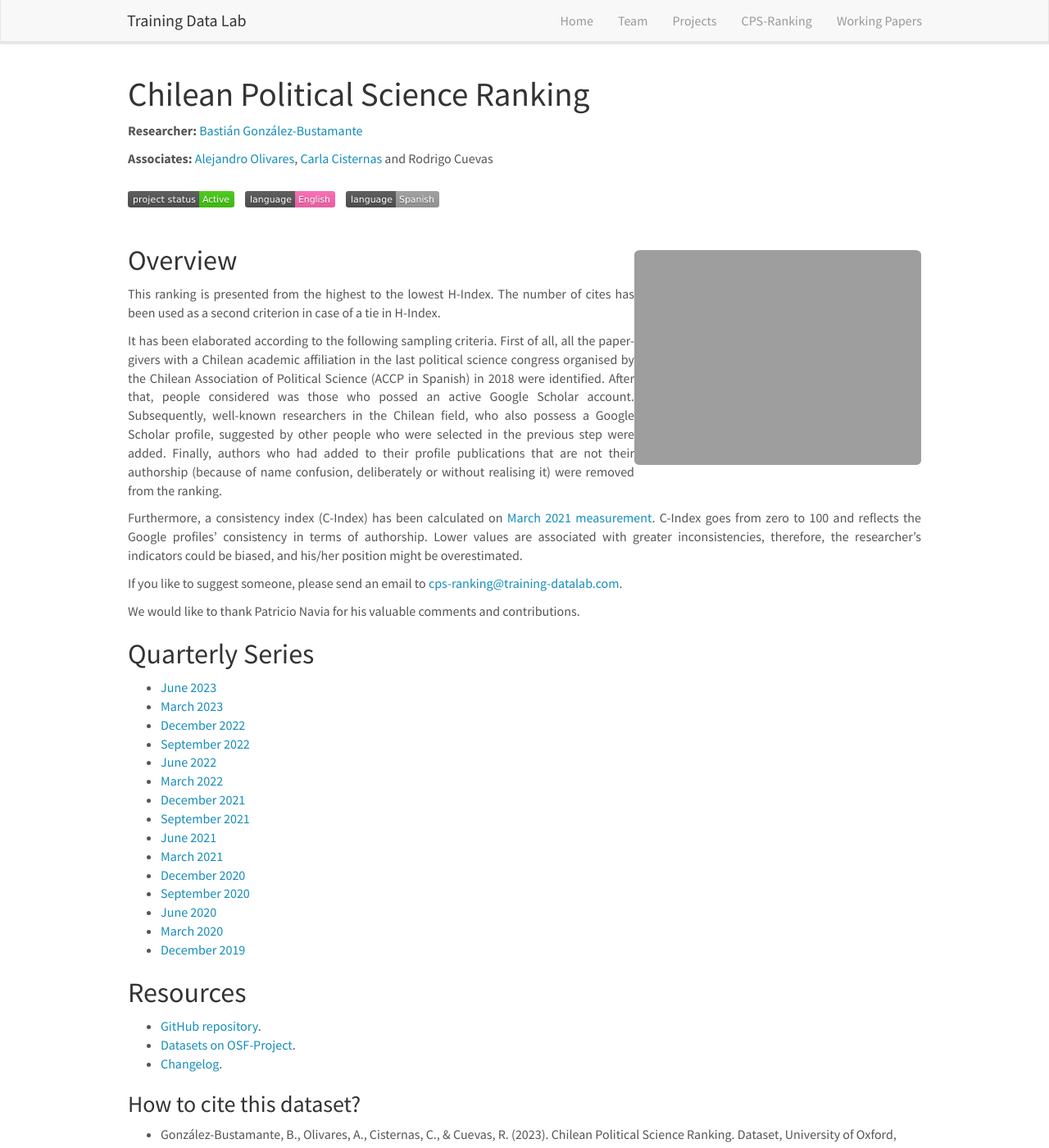
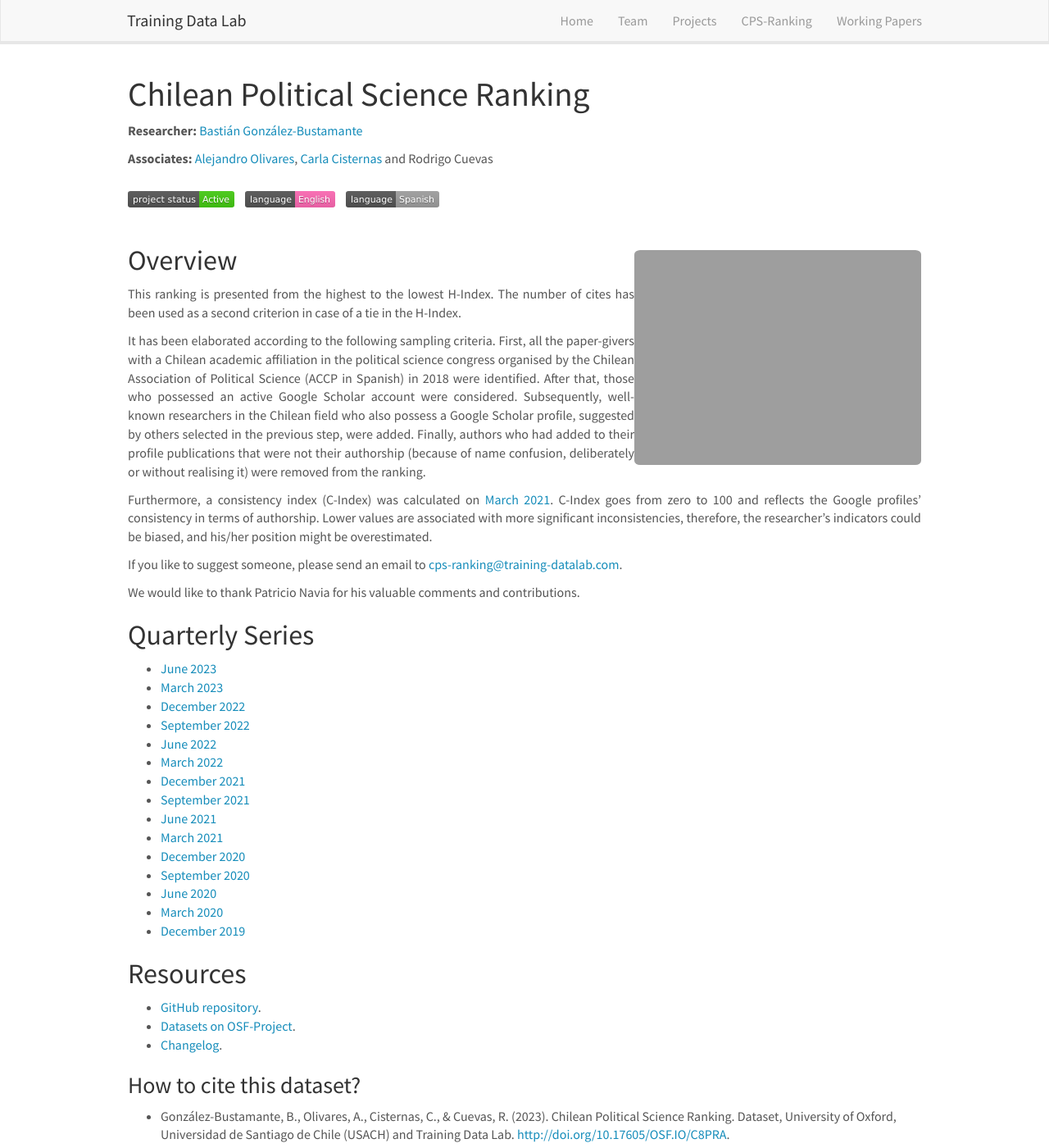
Before and after one commit to training-datalab/old-training-datalab.com, a Jekyll site: the page built from _pages/cps-ranking.md, in a window 1280 px wide and 1400 px high. Shown: the whole window at 82% size. Built offline with Jekyll 4.4.1, drawn with Linux system fonts in a browser that asks for light colours; nearby versions of some CDN libraries; some of the changed text lies outside the part shown.

Commit message:
Update cps-ranking.md

```diff
--- a/_pages/cps-ranking.md
+++ b/_pages/cps-ranking.md
@@ -18,11 +18,11 @@ permalink: /projects/cps-ranking
 
 ## Overview
 
-<p align="justify">This ranking is presented from the highest to the lowest H-Index. The number of cites has been used as a second criterion in case of a tie in H-Index.</p>
+<p align="justify">This ranking is presented from the highest to the lowest H-Index. The number of cites has been used as a second criterion in case of a tie in the H-Index.</p>
 
-<p align="justify">It has been elaborated according to the following sampling criteria. First of all, all the paper-givers with a Chilean academic affiliation in the last political science congress organised by the Chilean Association of Political Science (ACCP in Spanish) in 2018 were identified. After that, people considered was those who possed an active Google Scholar account. Subsequently, well-known researchers in the Chilean field, who also possess a Google Scholar profile, suggested by other people who were selected in the previous step were added. Finally, authors who had added to their profile publications that are not their authorship (because of name confusion, deliberately or without realising it) were removed from the ranking.</p>
+<p align="justify">It has been elaborated according to the following sampling criteria. First, all the paper-givers with a Chilean academic affiliation in the political science congress organised by the Chilean Association of Political Science (ACCP in Spanish) in 2018 were identified. After that, those who possessed an active Google Scholar account were considered. Subsequently, well-known researchers in the Chilean field who also possess a Google Scholar profile, suggested by others selected in the previous step, were added. Finally, authors who had added to their profile publications that were not their authorship (because of name confusion, deliberately or without realising it) were removed from the ranking.</p>
 
-<p align="justify">Furthermore, a consistency index (C-Index) has been calculated on [March 2021 measurement](https://training-datalab.com/projects/cps-ranking/2021-03-01-impact-ranking). C-Index goes from zero to 100 and reflects the Google profiles' consistency in terms of authorship. Lower values are associated with greater inconsistencies, therefore, the researcher’s indicators could be biased, and his/her position might be overestimated.</p>
+<p align="justify">Furthermore, a consistency index (C-Index) was calculated on [March 2021](https://training-datalab.com/projects/cps-ranking/2021-03-01-impact-ranking). C-Index goes from zero to 100 and reflects the Google profiles’ consistency in terms of authorship. Lower values are associated with more significant inconsistencies, therefore, the researcher’s indicators could be biased, and his/her position might be overestimated.</p>
 
 <p align="justify">If you like to suggest someone, please send an email to <a href="mailto:cps-ranking@training-datalab.com">cps-ranking@training-datalab.com</a>.</p>
 
```
Also changed, not shown: other parts of _pages/cps-ranking.md (+1 -1 lines).
